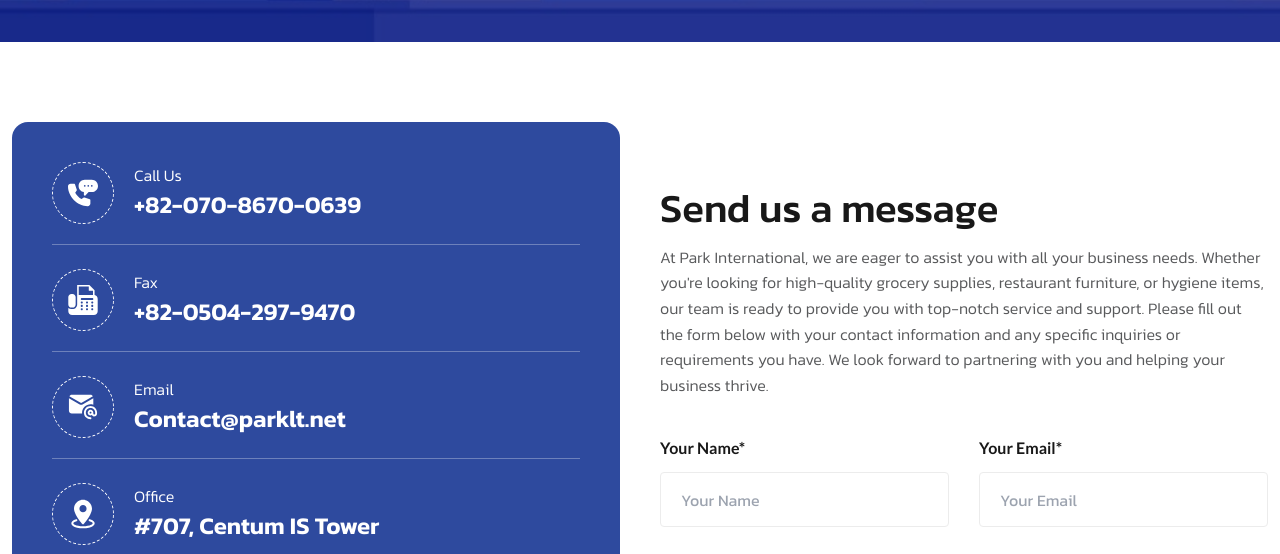
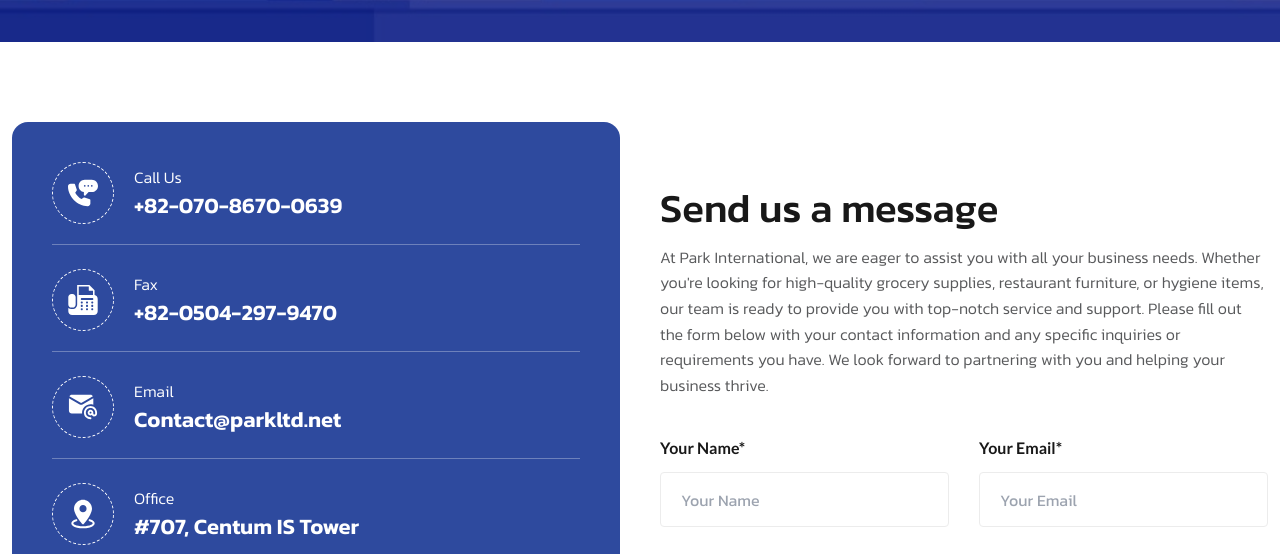
Before and after one commit to lenht/ParkInternational, a website: page contact.html in a window 1280 px wide. Shown: the part 517-1071 px from the top of the page. Drawn offline with Linux system fonts and the light colour scheme.

Commit message:
email address correction

```diff
--- a/contact.html
+++ b/contact.html
@@ -126,7 +126,7 @@
 
                                 <div class="txt">
                                     <span class="font-light">Call Us</span>
-                                    <h4 class="font-semibold text-[24px]"><a href="tel:+82-070-8670-0639">+82-070-8670-0639</a></h4>
+                                    <h4 class="font-semibold text-[22px]"><a href="tel:+82-070-8670-0639">+82-070-8670-0639</a></h4>
                                 </div>
                             </div>
 
@@ -138,7 +138,7 @@
 
                                 <div class="txt">
                                     <span class="font-light">Fax</span>
-                                    <h4 class="font-semibold text-[24px]">+82-0504-297-9470</h4>
+                                    <h4 class="font-semibold text-[22px]">+82-0504-297-9470</h4>
                                 </div>
                             </div>
 
@@ -150,7 +150,7 @@
 
                                 <div class="txt">
                                     <span class="font-light">Email</span>
-                                    <h4 class="font-semibold text-[24px]"><a href="mailto:Contact@parklt.net">Contact@parklt.net</a></h4>
+                                    <h4 class="font-semibold text-[22px]"><a href="mailto:Contact@parklt.net">Contact@parkltd.net</a></h4>
                                 </div>
                             </div>
 
@@ -162,7 +162,7 @@
 
                                 <div class="txt">
                                     <span class="font-light">Office</span>
-                                    <h4 class="font-semibold text-[24px]">#707, Centum IS Tower</h4>
+                                    <h4 class="font-semibold text-[22px]">#707, Centum IS Tower</h4>
                                 </div>
 
                                 <!-- location map -->
```
